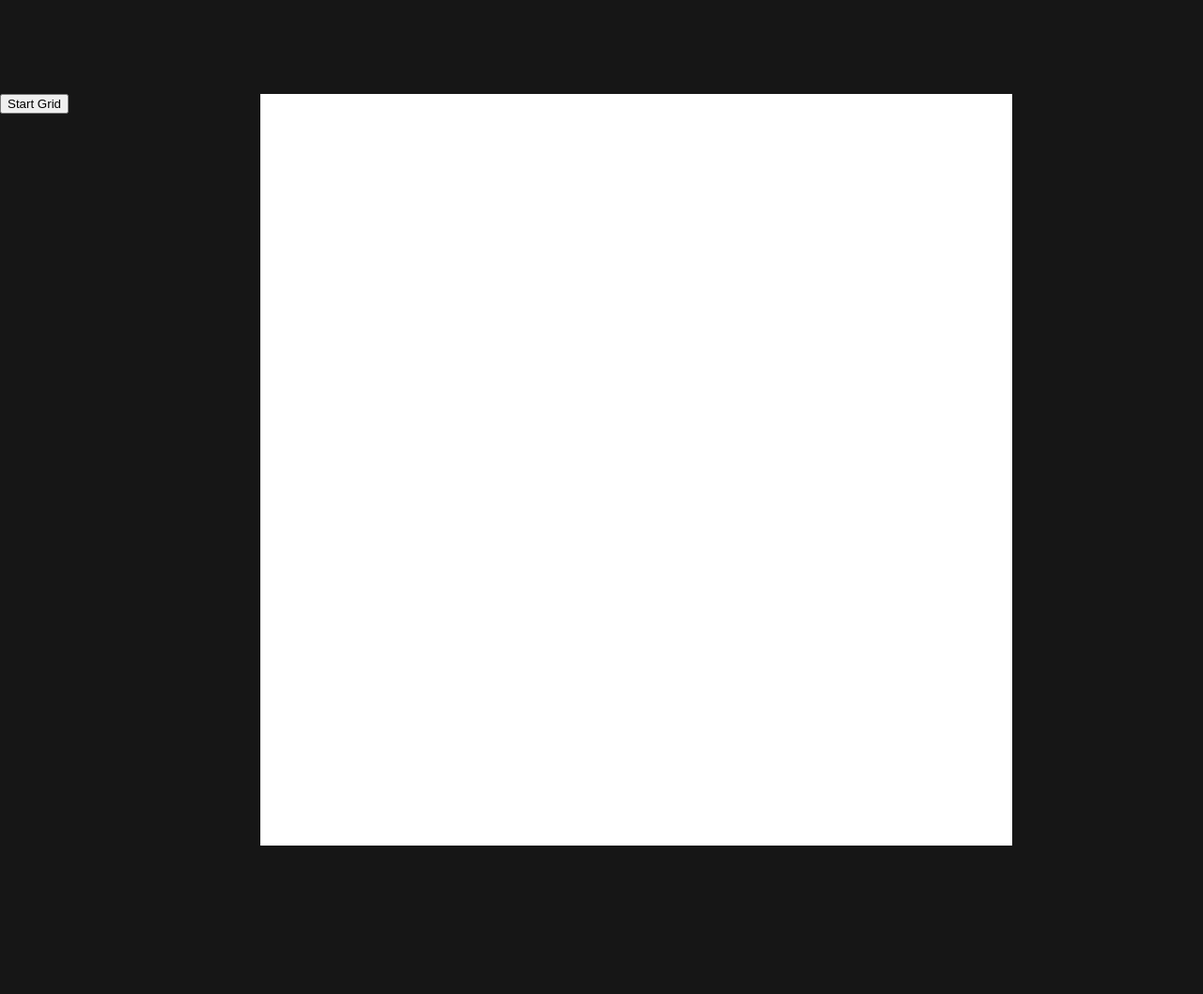
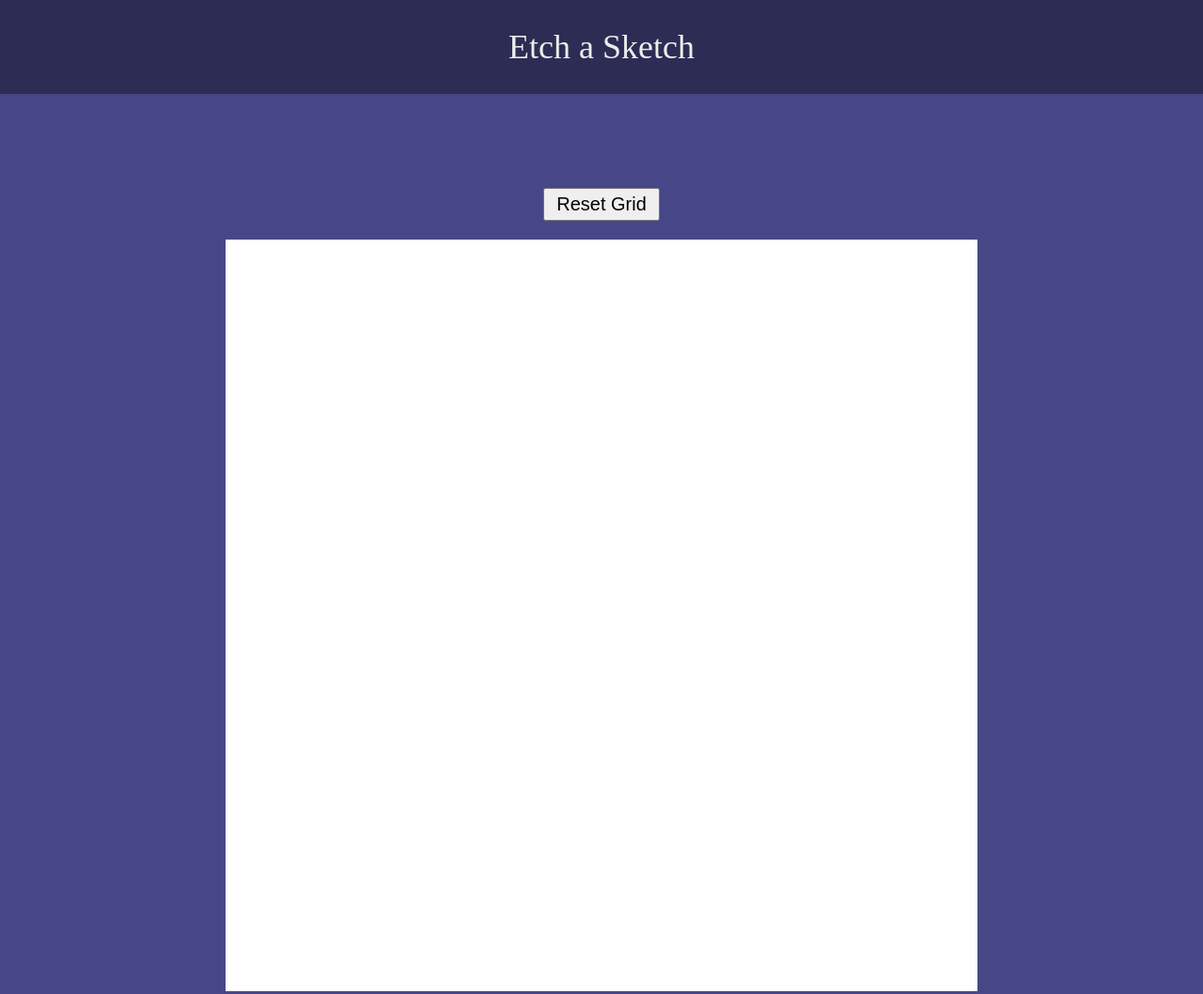
Before and after one commit to lucaspasseri/odin-etch-a-sketch, a plain HTML site: page index.html in a window 1280 px wide. Shown: the whole page at 94% size. Before the commit the page ends 1000 px from the top, so only its background shows below. Drawn offline with Linux system fonts and the light colour scheme.

Commit message:
Improve the function to change the square color
Now the function can turn the square color black in less than 10 interactions

```diff
--- a/app.js
+++ b/app.js
@@ -1,13 +1,20 @@
 let gridSideSize = 16;
 const gridWidth = 800;
 
-const startGridBtn = document.createElement("button");
-startGridBtn.textContent = "Start Grid";
-startGridBtn.addEventListener("click", startGrid);
-startGridBtn.style = "display: flex; margin-top: 100px; height: fit-content";
+const container = document.querySelector(".container");
 
-const container = document.querySelector(".container");
-container.appendChild(startGridBtn);
+const navBar = document.createElement("nav");
+navBar.textContent = "Etch a Sketch";
+navBar.className = "navbar";
+
+container.appendChild(navBar);
+
+const resetGridBtn = document.createElement("button");
+resetGridBtn.textContent = "Reset Grid";
+resetGridBtn.addEventListener("click", resetGrid);
+resetGridBtn.className = "reset-grid-btn";
+
+container.appendChild(resetGridBtn);
 
 const grid = createGrid(gridSideSize);
 
@@ -22,7 +29,24 @@ function decreaseBackgroundColor(event) {
 
 	const randomNumber = Math.floor(Math.random() * rgbArray.length);
 
-	rgbArray[randomNumber] -= 85;
+	const rgbParameter = rgbArray[randomNumber];
+
+	if (rgbParameter === "0") {
+		for (let i = 0; i < rgbArray.length; i++) {
+			if (i === randomNumber) continue;
+
+			const currRgbParameter = rgbArray[i];
+
+			if (currRgbParameter === "0") {
+				continue;
+			}
+
+			rgbArray[i] = currRgbParameter - 85;
+			break;
+		}
+	} else {
+		rgbArray[randomNumber] -= 85;
+	}
 
 	const newRgbValue = `rgb(${rgbArray[0]}, ${rgbArray[1]}, ${rgbArray[2]})`;
 
@@ -47,7 +71,7 @@ function createGrid(gridSideSize) {
 	return grid;
 }
 
-function startGrid() {
+function resetGrid() {
 	gridSideSize = prompt("Insert the side size of the grid:", 16);
 
 	while (gridSideSize > 100) {
--- a/style.css
+++ b/style.css
@@ -3,18 +3,43 @@
 }
 
 body {
-	background-color: #161616;
+	background-color: #474787;
 	margin: 0;
 	padding: 0;
 }
 
+button {
+	cursor: pointer;
+}
+
+.navbar {
+	height: 100px;
+	display: flex;
+	justify-content: center;
+	align-items: center;
+	font-size: 36px;
+	color: #ececec;
+	background-color: #2d2c54;
+}
+
 .container {
 	display: flex;
+	flex-direction: column;
+	min-height: 100vh;
+}
+
+.reset-grid-btn {
+	display: flex;
+	height: fit-content;
+	width: fit-content;
+	padding: 4px 12px;
+	font-size: 20px;
+	margin: 100px auto 0;
 }
 
 .grid {
 	display: flex;
-	margin: 100px auto;
+	margin: 20px auto;
 	flex-wrap: wrap;
 	width: 800px;
 	background-color: #fff;
```
